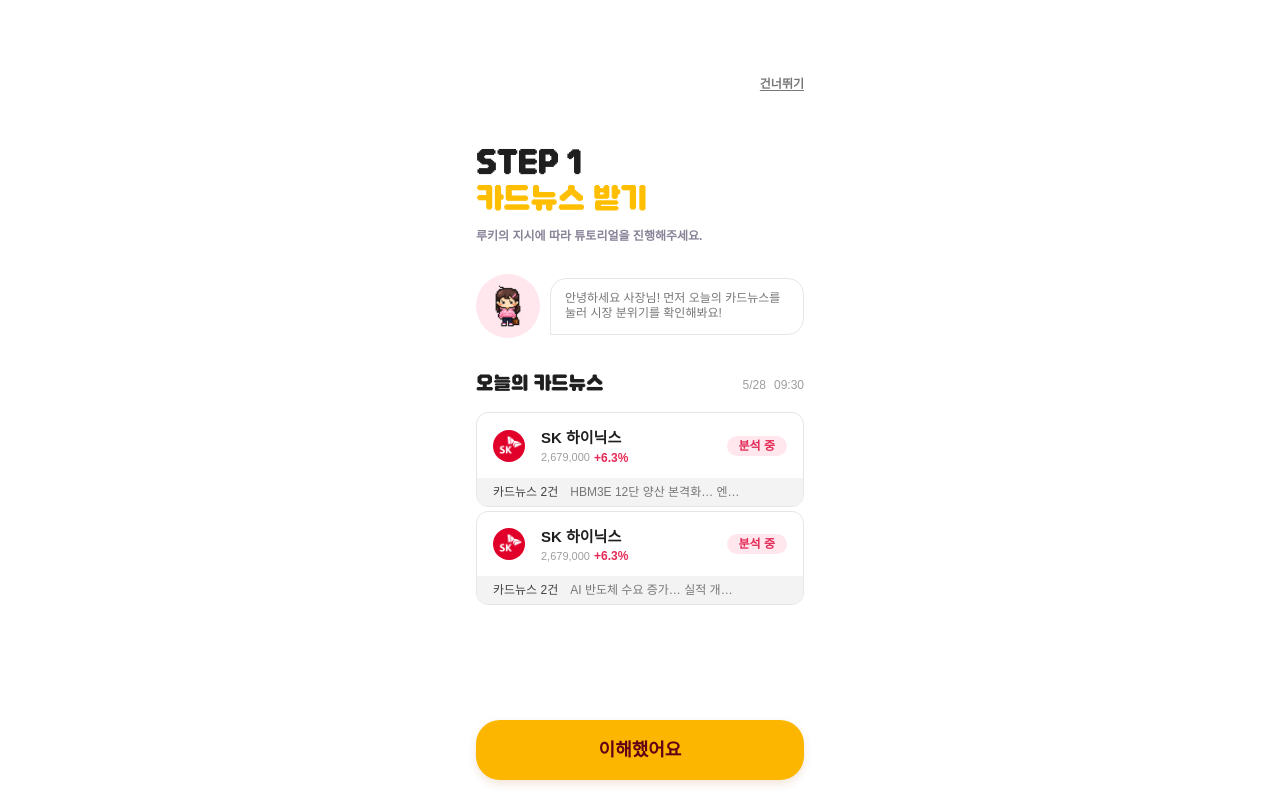
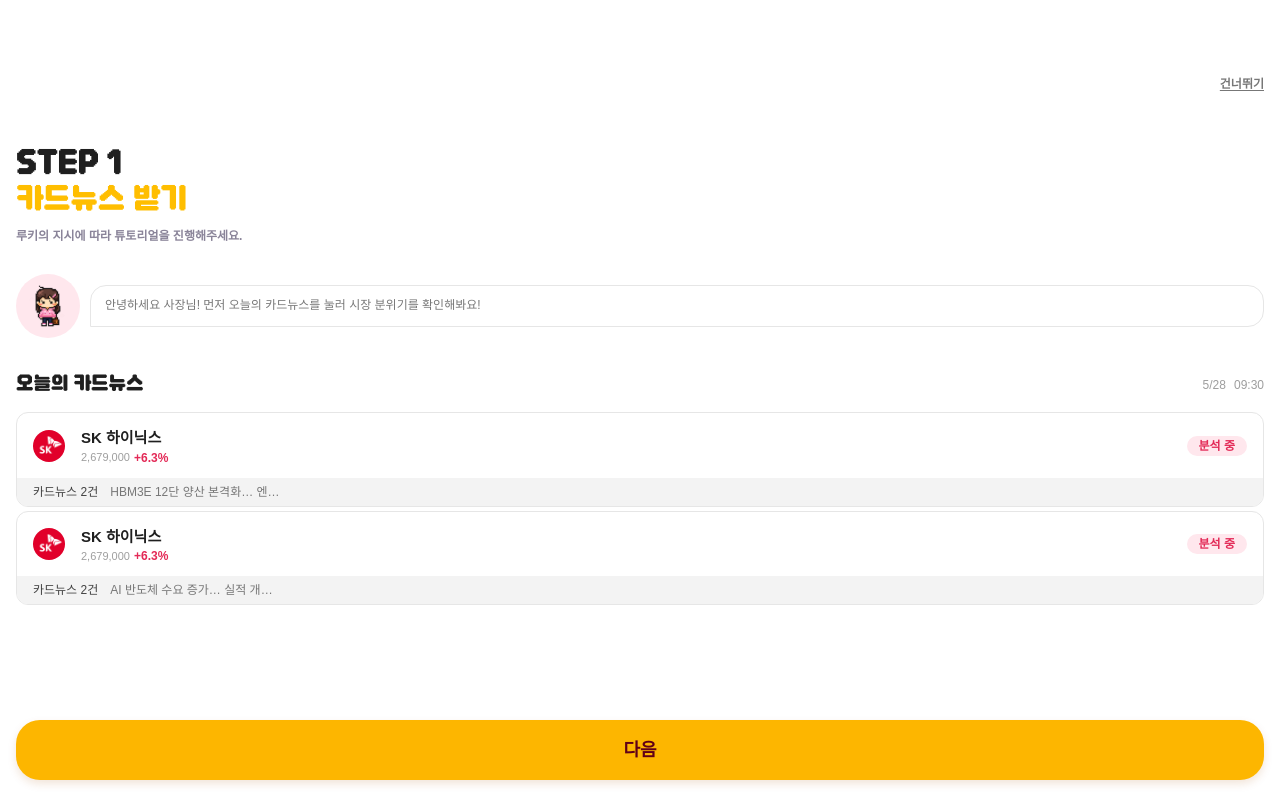
Before and after one commit to Team-BRIFO/BRIFO-front, a React (Vite) app: page /tutorial in a window 1280 px wide. Built offline with nearby package versions, Linux system fonts and the light colour scheme.

Commit message:
feat: 튜토리얼 단계 추가 UI 구현

```diff
--- a/src/components/domain/agent/AgentChat.tsx
+++ b/src/components/domain/agent/AgentChat.tsx
@@ -47,7 +47,7 @@ export function AgentChat({
           </div>
         )}
 
-        <p className="pretendard-Caption2 text-Gray-6 w-full leading-[1.32] break-keep">
+        <p className="pretendard-Caption2 text-Gray-6 w-full leading-[1.32] break-keep whitespace-pre-wrap">
           {message}
         </p>
       </div>
--- /dev/null
+++ b/src/components/feature/decision/DecisionResultCard.tsx
@@ -0,0 +1,38 @@
+interface DecisionResultCardProps {
+  points: number
+  stockName: string
+  changeRate: number
+  resultText: string
+  confidenceLevel: number
+  comment: string
+}
+
+export function DecisionResultCard({
+  points,
+  stockName,
+  changeRate,
+  resultText,
+  confidenceLevel,
+  comment,
+}: DecisionResultCardProps) {
+  return (
+    <section className="border-Gray-2 flex w-full flex-col items-center rounded-2xl border px-5 py-7 text-center">
+      <h2 className="dnf-Title4 text-Gray-10">예측 적중!</h2>
+      <strong className="dnf-Title3 text-Yellow-40 mt-4">+ {points} AP</strong>
+
+      <div className="mt-5 flex flex-col items-center gap-1">
+        <p className="pretendard-Button2 text-Gray-6">
+          {stockName}{' '}
+          <span className="text-Pink-30">
+            {changeRate}% · {resultText}
+          </span>
+        </p>
+        <p className="pretendard-Caption2 text-Gray-6">확신도 {confidenceLevel} × 적중 보너스</p>
+      </div>
+
+      <div className="bg-Yellow-100 border-Yellow-80 pretendard-Button1 text-Gray-9 mt-6 w-full rounded-lg border p-3">
+        {comment}
+      </div>
+    </section>
+  )
+}
--- a/src/components/feature/tutorial/TutorialComplete.tsx
+++ b/src/components/feature/tutorial/TutorialComplete.tsx
@@ -9,7 +9,7 @@ interface TutorialCompleteProps {
 
 export default function TutorialComplete({ reward, onComplete }: TutorialCompleteProps) {
   return (
-    <main className="mx-auto flex min-h-dvh w-full max-w-90 flex-col bg-white px-4 pt-6 pb-5">
+    <main className="mx-auto flex min-h-dvh w-full flex-col bg-white px-4 pt-6 pb-5">
       <StatusBar hasStatusArea className="w-full [&>div:last-child]:px-0" />
 
       <section className="flex flex-1 flex-col items-center justify-center text-center">
--- a/src/components/feature/tutorial/TutorialStepLayout.tsx
+++ b/src/components/feature/tutorial/TutorialStepLayout.tsx
@@ -9,6 +9,8 @@ interface TutorialStepLayoutProps {
   title: string
   message: string
   children: ReactNode
+  buttonLabel?: string
+  nextDisabled?: boolean
   onNext: () => void
   onSkip: () => void
 }
@@ -18,18 +20,20 @@ export default function TutorialStepLayout({
   title,
   message,
   children,
+  buttonLabel = '다음',
+  nextDisabled = false,
   onNext,
   onSkip,
 }: TutorialStepLayoutProps) {
   return (
-    <main className="mx-auto flex min-h-dvh w-full max-w-90 flex-col bg-white px-4 pt-6 pb-5">
+    <main className="mx-auto flex h-dvh w-full flex-col overflow-hidden bg-white px-4 pt-6 pb-5">
       <StatusBar
         hasStatusArea
         className="w-full [&>div:last-child]:px-0"
         right={<StatusBarSkipButton onClick={onSkip} />}
       />
 
-      <section className="mt-8 flex flex-1 flex-col">
+      <section className="mt-8 flex min-h-0 flex-1 flex-col">
         <div>
           <p className="dnf-Title3 text-Gray-10 leading-[1.15]">STEP {step}</p>
           <h1 className="dnf-Title3 mt-1 leading-[1.15] text-[#FFBE00]">{title}</h1>
@@ -40,7 +44,7 @@ export default function TutorialStepLayout({
 
         <AgentChat type="rookie" message={message} className="mt-8" />
 
-        <div className="mt-8 flex-1">{children}</div>
+        <div className="mt-8 min-h-0 flex-1 overflow-y-auto pb-2">{children}</div>
       </section>
 
       <Button
@@ -49,9 +53,10 @@ export default function TutorialStepLayout({
         color="primary"
         isFullWidth
         onClick={onNext}
+        disabled={nextDisabled}
         className="mt-6 shadow-[0_4px_8px_rgba(168,79,1,0.15)]"
       >
-        이해했어요
+        {buttonLabel}
       </Button>
     </main>
   )
--- a/src/pages/TutorialPage/TutorialPage.tsx
+++ b/src/pages/TutorialPage/TutorialPage.tsx
@@ -1,82 +1,52 @@
 import { useState } from 'react'
 import { useNavigate } from 'react-router-dom'
 
+import SkHynixLogo from '@/assets/logo/sk-hynix.png'
 import { AgentCard } from '@/components/domain/agent/AgentCard'
+import { BriefingComment } from '@/components/domain/briefing/BriefingComment'
+import { BriefingNote } from '@/components/domain/briefing/BriefingNote'
+import { BriefingReviewSection } from '@/components/domain/briefing/BriefingReviewSection'
+import { BriefingTopCard } from '@/components/domain/briefing/BriefingTopCard'
+import { ConfidenceSliderSection } from '@/components/domain/decision/ConfidenceSliderSection'
 import type { PredictionType } from '@/components/domain/decision/DirectionSelectorGroup'
 import { DirectionSelectorGroup } from '@/components/domain/decision/DirectionSelectorGroup'
+import { AnalyzeCard } from '@/components/feature/analyze/AnalyzeCard'
+import { DecisionResultCard } from '@/components/feature/decision/DecisionResultCard'
 import HomeCardNewsSection from '@/components/feature/home/HomeCardNewsSection'
+import { NewsCard } from '@/components/feature/newsCard/NewsCard'
 import TutorialComplete from '@/components/feature/tutorial/TutorialComplete'
 import TutorialStepLayout from '@/components/feature/tutorial/TutorialStepLayout'
 import { HOME_CARD_NEWS_MOCK_DATA } from '@/pages/HomePage/mockData'
+import { MOCK_NEWS_CARDS } from '@/pages/NewsCardPage/newsCard'
+import {
+  TUTORIAL_AGENTS,
+  TUTORIAL_STEPS,
+  type TutorialContent,
+} from '@/pages/TutorialPage/tutorial'
 import { PATH } from '@/routes/paths'
-import type { AgentSummary } from '@/types/domain/agent'
+import type { ConfidenceLevel } from '@/types/api/decision'
 
-type TutorialContent = 'cardNews' | 'agentSelection' | 'prediction'
-
-interface TutorialStep {
-  id: string
-  step: number
-  title: string
-  message: string
-  content: TutorialContent
-}
-
-const TUTORIAL_STEPS: TutorialStep[] = [
-  {
-    id: 'card-news',
-    step: 1,
-    title: '카드뉴스 받기',
-    message: '안녕하세요 사장님! 먼저 오늘의 카드뉴스를 눌러 시장 분위기를 확인해봐요!',
-    content: 'cardNews',
-  },
-  {
-    id: 'agent-analysis',
-    step: 2,
-    title: '분석 맡기기',
-    message: '저에게 분석을 맡겨보세요! 보고서를 금방 써올게요.',
-    content: 'agentSelection',
-  },
-  {
-    id: 'stock-prediction',
-    step: 3,
-    title: '방향 예측하기',
-    message: `오를 것 같으면 '상승'을 고르세요. 확신도가 높을수록 보상도 커집니다.`,
-    content: 'prediction',
-  },
-]
-
-const TUTORIAL_AGENTS: AgentSummary[] = [
-  {
-    id: 'rookie',
-    type: 'rookie',
-    name: '루키',
-    modelName: 'Claude Haiku 4.5',
-    level: 8,
-    levelProgress: 30,
-    hitRate: 64,
-    dailyAP: 10,
-  },
-  {
-    id: 'pro',
-    type: 'pro',
-    name: '프로',
-    modelName: 'Claude Opus 4.x',
-    level: 7,
-    levelProgress: 30,
-    hitRate: 64,
-    dailyAP: 10,
-  },
-]
-
-function CardNewsStep() {
+function CardNewsListStep() {
   return (
     <HomeCardNewsSection items={HOME_CARD_NEWS_MOCK_DATA.slice(0, 2)} date="5/28" time="09:30" />
   )
 }
 
-function AgentSelectionStep() {
-  const [selectedAgentId, setSelectedAgentId] = useState(TUTORIAL_AGENTS[0].id)
+function CardNewsDetailStep() {
+  return (
+    <div className="overflow-hidden">
+      <NewsCard data={MOCK_NEWS_CARDS[0]} />
+    </div>
+  )
+}
 
+function AgentSelectionStep({
+  selectedAgentId,
+  onSelect,
+}: {
+  selectedAgentId: string
+  onSelect: (id: string) => void
+}) {
   return (
     <div className="flex flex-col gap-3">
       {TUTORIAL_AGENTS.map((agent) => (
@@ -84,36 +54,164 @@ function AgentSelectionStep() {
           key={agent.id}
           agent={agent}
           active={selectedAgentId === agent.id}
-          onClick={() => setSelectedAgentId(agent.id)}
+          onClick={() => onSelect(agent.id)}
         />
       ))}
     </div>
   )
 }
 
-function PredictionStep() {
-  const [direction, setDirection] = useState<PredictionType | null>(null)
+function AnalysisRequestedStep() {
+  return (
+    <section className="border-Gray-2 mt-9 flex flex-col items-center rounded-xl border px-5 py-6 text-center">
+      <h2 className="dnf-Title4 text-Gray-10">분석을 의뢰했어요!</h2>
+      <p className="pretendard-Button2 text-Gray-6 mt-4 leading-relaxed font-normal">
+        루키 · 프로 · 탱커가 삼성전자 보고서를 쓰고 있어요.
+        <br />
+        사무실에서 진행 상황을 볼 수 있어요!
+      </p>
+      <div className="bg-Yellow-40 text-Pink-5 pretendard-Subtitle6 mt-5 w-72 rounded-3xl px-8 py-5">
+        내일까지 기다리기
+      </div>
+    </section>
+  )
+}
 
+function AnalysisReportStep() {
   return (
-    <section className="border-Gray-2 rounded-2xl border p-4">
-      <h2 className="dnf-Subtitle2 text-Gray-10">Q. 삼성전자는 오를까요?</h2>
-      <DirectionSelectorGroup
-        selectedDirection={direction}
-        onDirectionChange={setDirection}
-        className="mt-5"
+    <article className="flex flex-col gap-3">
+      <BriefingTopCard
+        badgeType="rise"
+        badgeText="상승 예측"
+        percentage={72}
+        newsTitleText="HBM 수주 확대로 단기 모멘텀 강세"
+      />
+      <BriefingComment comment="사장님, 지난번 SK하이닉스 관망이 적중하셨죠! 이번 삼성전자도 결이 비슷해요." />
+      <BriefingNote message="사장님, 이건 진짜 기회예요! HBM3E 12단 양산이 시작됐고, 엔비디아·AMD 공급 계약까지 임박했어요. 게다가 외국인이 5거래일 연속 순매수 중이라 수급도 든든합니다! 과거 HBM3 양산 발표 때도 한 달간 강세였던 전례가 있어요. 다만 단기 급등 구간이라 분할 접근만 주의하면 좋겠습니다." />
+    </article>
+  )
+}
+
+function PredictionStep({
+  direction,
+  confidence,
+  onDirectionChange,
+  onConfidenceChange,
+}: {
+  direction: PredictionType | null
+  confidence: ConfidenceLevel
+  onDirectionChange: (direction: PredictionType) => void
+  onConfidenceChange: (value: ConfidenceLevel) => void
+}) {
+  return (
+    <section className="flex flex-col">
+      <DirectionSelectorGroup selectedDirection={direction} onDirectionChange={onDirectionChange} />
+      <ConfidenceSliderSection
+        value={confidence}
+        onChange={onConfidenceChange}
+        apCost={60}
+        expectedReward={100}
+        className="mt-6"
+      />
+      <BriefingReviewSection
+        className="mt-6"
+        reviews={[
+          {
+            agentName: '루키',
+            badgeType: 'rise',
+            badgeText: '상승 예측',
+            comment: '사장님, 진짜 갑니다! HBM 수주 소식에 외국인까지 붙었어요. 지금이 기회예요!',
+          },
+        ]}
       />
     </section>
   )
 }
 
-function renderStepContent(content: TutorialContent) {
+function PredictionRegisteredStep() {
+  return (
+    <section className="border-Gray-2 flex flex-col items-center rounded-2xl border px-4 py-7 text-center">
+      <h2 className="dnf-Subtitle2 text-Gray-10">예측 등록 완료!</h2>
+      <strong className="dnf-Title2 text-Yellow-30 mt-2">+100 AP</strong>
+      <AnalyzeCard
+        type="normal"
+        resultType="HASHTAG"
+        stock={{
+          name: 'SK 하이닉스',
+          code: '005930',
+          marketType: '코스피',
+          logoUrl: SkHynixLogo,
+          price: 2679000,
+          changeRate: 6.3,
+          keywords: ['HBM', '반도체', '외국인 순매수'],
+        }}
+        className="mt-5"
+      />
+      <p className="pretendard-Caption2 text-Gray-6 mt-5 text-center leading-[1.4]">
+        <span className="text-Pink-30">오늘 15:30</span> 장 마감에 자동으로 정산돼요.
+        <br />
+        결과는 알림으로 알려드릴게요!
+      </p>
+    </section>
+  )
+}
+
+function PredictionResultStep() {
+  return (
+    <DecisionResultCard
+      points={100}
+      stockName="삼성전자"
+      changeRate={8.1}
+      resultText="상승 적중"
+      confidenceLevel={5}
+      comment="사장님, 제가 된다고 했잖아요!"
+    />
+  )
+}
+
+interface StepContentProps {
+  content: TutorialContent
+  selectedAgentId: string
+  direction: PredictionType | null
+  confidence: ConfidenceLevel
+  setSelectedAgentId: (id: string) => void
+  setDirection: (direction: PredictionType) => void
+  setConfidence: (value: ConfidenceLevel) => void
+}
+
+function renderStepContent({
+  content,
+  selectedAgentId,
+  direction,
+  confidence,
+  setSelectedAgentId,
+  setDirection,
+  setConfidence,
+}: StepContentProps) {
   switch (content) {
-    case 'cardNews':
-      return <CardNewsStep />
+    case 'cardNewsList':
+      return <CardNewsListStep />
+    case 'cardNewsDetail':
+      return <CardNewsDetailStep />
     case 'agentSelection':
-      return <AgentSelectionStep />
+      return <AgentSelectionStep selectedAgentId={selectedAgentId} onSelect={setSelectedAgentId} />
+    case 'analysisRequested':
+      return <AnalysisRequestedStep />
+    case 'analysisReport':
+      return <AnalysisReportStep />
     case 'prediction':
-      return <PredictionStep />
+      return (
+        <PredictionStep
+          direction={direction}
+          confidence={confidence}
+          onDirectionChange={setDirection}
+          onConfidenceChange={setConfidence}
+        />
+      )
+    case 'predictionRegistered':
+      return <PredictionRegisteredStep />
+    case 'predictionResult':
+      return <PredictionResultStep />
   }
 }
 
@@ -121,13 +219,14 @@ export function TutorialPage() {
   const navigate = useNavigate()
   const [currentStepIndex, setCurrentStepIndex] = useState(0)
   const [isComplete, setIsComplete] = useState(false)
+  const [selectedAgentId, setSelectedAgentId] = useState(TUTORIAL_AGENTS[0].id)
+  const [direction, setDirection] = useState<PredictionType | null>('UP')
+  const [confidence, setConfidence] = useState<ConfidenceLevel>(3)
 
   const currentStep = TUTORIAL_STEPS[currentStepIndex]
 
   const handleNext = () => {
-    const isLastStep = currentStepIndex === TUTORIAL_STEPS.length - 1
-
-    if (isLastStep) {
+    if (currentStepIndex === TUTORIAL_STEPS.length - 1) {
       setIsComplete(true)
       return
     }
@@ -145,10 +244,19 @@ export function TutorialPage() {
       step={currentStep.step}
       title={currentStep.title}
       message={currentStep.message}
+      buttonLabel={currentStep.buttonLabel}
       onNext={handleNext}
       onSkip={() => navigate(PATH.HOME)}
     >
-      {renderStepContent(currentStep.content)}
+      {renderStepContent({
+        content: currentStep.content,
+        selectedAgentId,
+        direction,
+        confidence,
+        setSelectedAgentId,
+        setDirection,
+        setConfidence,
+      })}
     </TutorialStepLayout>
   )
 }
--- /dev/null
+++ b/src/pages/TutorialPage/tutorial.ts
@@ -0,0 +1,119 @@
+import type { AgentSummary } from '@/types/domain/agent'
+
+export type TutorialContent =
+  | 'cardNewsList'
+  | 'cardNewsDetail'
+  | 'agentSelection'
+  | 'analysisRequested'
+  | 'analysisReport'
+  | 'prediction'
+  | 'predictionRegistered'
+  | 'predictionResult'
+
+export interface TutorialStep {
+  id: string
+  step: number
+  title: string
+  message: string
+  content: TutorialContent
+  buttonLabel: string
+}
+
+export const TUTORIAL_STEPS: TutorialStep[] = [
+  {
+    id: 'card-news-list',
+    step: 1,
+    title: '카드뉴스 받기',
+    message: '안녕하세요 사장님! 먼저 오늘의 카드뉴스를 눌러 시장 분위기를 확인해봐요!',
+    content: 'cardNewsList',
+    buttonLabel: '다음',
+  },
+  {
+    id: 'card-news-detail',
+    step: 1,
+    title: '카드뉴스 받기',
+    message: '카드뉴스를 확인하러 가면 추천된 카드뉴스의 상세내용과 모르는 용어를 알수있어요!',
+    content: 'cardNewsDetail',
+    buttonLabel: '이해했어요',
+  },
+  {
+    id: 'card-news-detail-guide',
+    step: 1,
+    title: '카드뉴스 받기',
+    message:
+      '뉴스를 보고 이 종목이 마음에 드시나요? 그러면 이제 사원들에게 분석을 맡기러 가봅시다!',
+    content: 'cardNewsDetail',
+    buttonLabel: '이해했어요',
+  },
+  {
+    id: 'agent-selection',
+    step: 2,
+    title: '분석 맡기기',
+    message: '사원들 중에서 저에게 분석을 맡겨보세요! 보고서를 금방 써올게요.',
+    content: 'agentSelection',
+    buttonLabel: '다음',
+  },
+  {
+    id: 'analysis-requested',
+    step: 2,
+    title: '분석 맡기기',
+    message: `사원들 중에서 저에게 분석을 맡겨보세요! \n보고서를 금방 써올게요.`,
+    content: 'analysisRequested',
+    buttonLabel: '다음',
+  },
+  {
+    id: 'analysis-report',
+    step: 2,
+    title: '분석 맡기기',
+    message: '제 분석이 완벽하게 완료되었어요! 이제 저의 브리핑을 읽고 방향성을 예측해 볼까요?',
+    content: 'analysisReport',
+    buttonLabel: '이해했어요',
+  },
+  {
+    id: 'stock-prediction',
+    step: 3,
+    title: '방향 예측하기',
+    message: `오를 것 같으면 '상승'을 고르세요. 확신도가 높을수록 보상도 커집니다.`,
+    content: 'prediction',
+    buttonLabel: '다음',
+  },
+  {
+    id: 'prediction-registered',
+    step: 3,
+    title: '방향 예측하기',
+    message: `예측 등록이 완료 되었네요! \n장 마감까지 기다려볼까요?`,
+    content: 'predictionRegistered',
+    buttonLabel: '다음',
+  },
+  {
+    id: 'prediction-result',
+    step: 3,
+    title: '방향 예측하기',
+    message: `축하해요 사장님! 예측이 적중하였어요.\n사장님만의 브리포 운영방법을 체득하셨어요!`,
+    content: 'predictionResult',
+    buttonLabel: '다음',
+  },
+]
+
+export const TUTORIAL_AGENTS: AgentSummary[] = [
+  {
+    id: 'rookie',
+    type: 'rookie',
+    name: '루키',
+    modelName: 'Claude Haiku 4.5',
+    level: 8,
+    levelProgress: 30,
+    hitRate: 64,
+    dailyAP: 10,
+  },
+  {
+    id: 'pro',
+    type: 'pro',
+    name: '프로',
+    modelName: 'Claude Opus 4.x',
+    level: 7,
+    levelProgress: 30,
+    hitRate: 64,
+    dailyAP: 10,
+  },
+]
```
